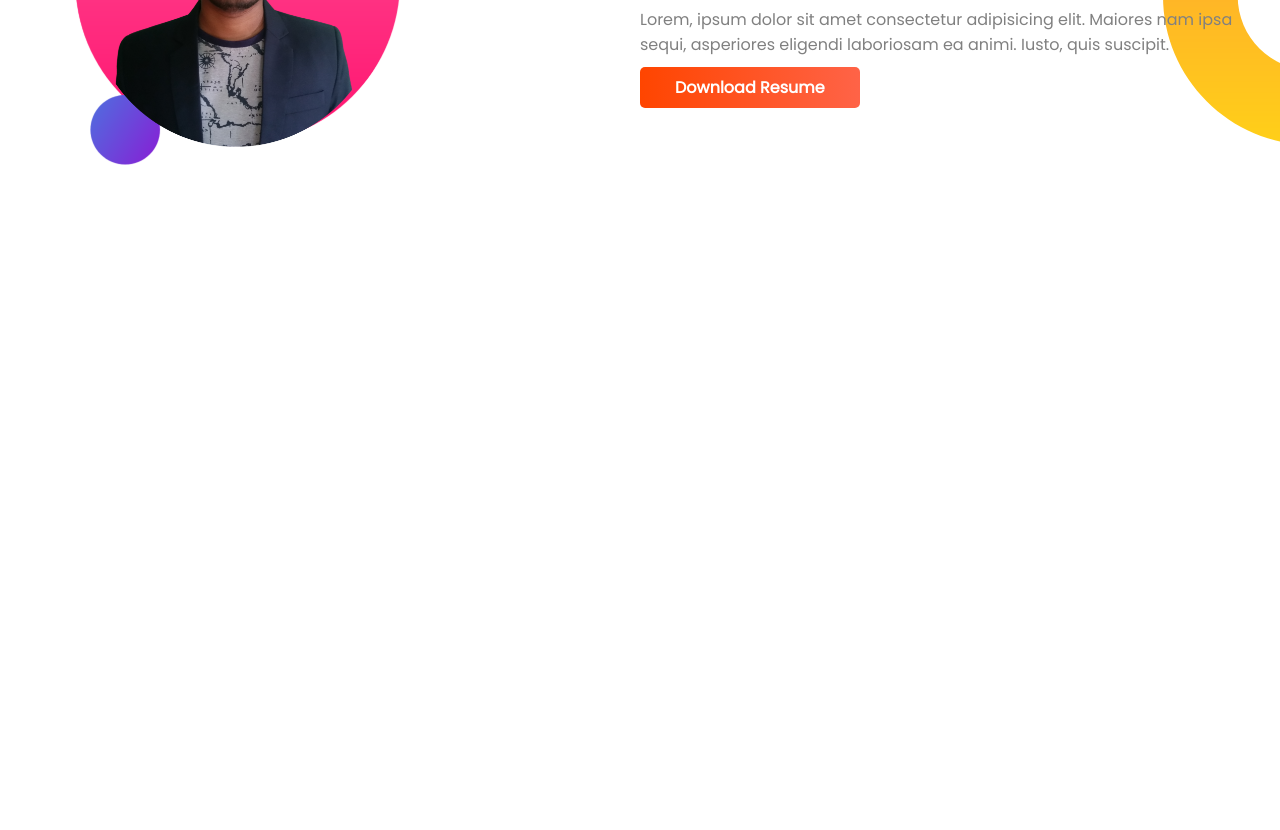
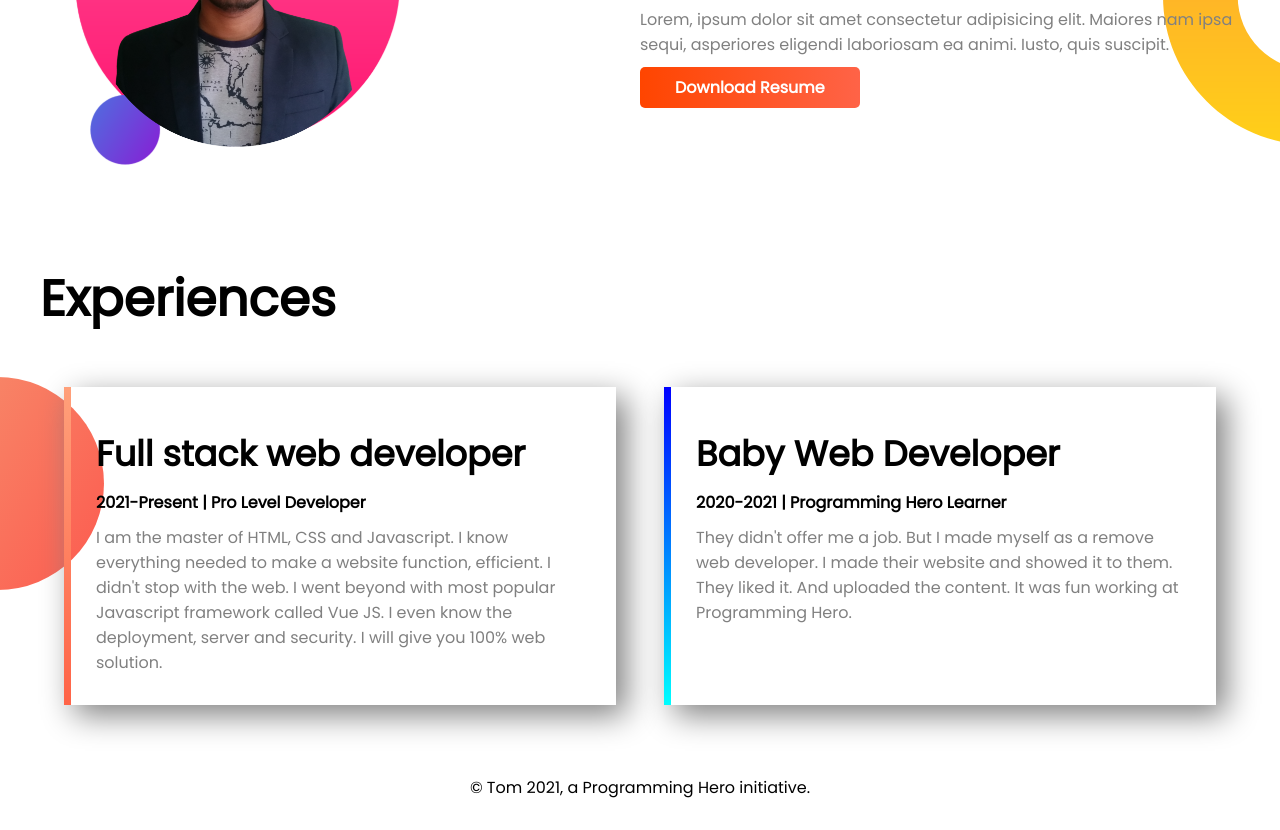
Before and after one commit to rostamali/first-portfolio-website, a plain HTML site: page index.html in a window 1280 px wide. Shown: the part 795-1625 px from the top of the page. Before the commit the page ends 1017 px from the top, so only its background shows below. Drawn offline with Linux system fonts and the light colour scheme.

Commit message:
git added with the footer

```diff
--- a/index.html
+++ b/index.html
@@ -34,5 +34,23 @@
             <a href="#" class="btn">Download Resume</a>
         </div>
     </section>
+    <section class="experiences">
+        <h1>Experiences</h1>
+        <div class="experience-box-wrapper">
+            <div class="full-stack">
+                <h2>Full stack web developer</h2>
+                <h4>2021-Present | Pro Level Developer</h4>
+                <p>I am the master of HTML, CSS and Javascript. I know everything needed to make a website function, efficient. I didn't stop with the web. I went beyond with most popular Javascript framework called Vue JS. I even know the deployment, server and security. I will give you 100% web solution.</p>
+            </div>
+            <div class="baby-web">
+                <h2>Baby Web Developer</h2>
+                <h4>2020-2021 | Programming Hero Learner</h4>
+                <p>They didn't offer me a job. But I made myself as a remove web developer. I made their website and showed it to them. They liked it. And uploaded the content. It was fun working at Programming Hero.</p>
+            </div>
+        </div>
+    </section>
+    <footer>
+        <p>© Tom 2021, a Programming Hero initiative.</p>
+    </footer>
 </body>
 </html>
--- a/style.css
+++ b/style.css
@@ -34,8 +34,15 @@ body{
 h1{
     font-size: 50px;
 }
+h2{
+    font-size: 35px;
+    margin: 10px 0;
+}
 h3{
     font-size: 25px;
+    margin: 10px 0;
+}
+h4{
     margin: 10px 0;
 }
 p{
@@ -65,3 +72,39 @@ p{
 .dream-big-text-box{
     width: 50%;
 }
+
+.experience-box-wrapper{
+    display: flex;
+    justify-content: center;
+    margin-top: 50px;
+}
+.full-stack,
+.baby-web{
+    width: 46%;
+    margin: 0 2%;
+    box-shadow: 10px 10px 30px gray;
+    padding: 30px 25px;
+}
+.full-stack{
+    border-left: 7px solid;
+    border-image: linear-gradient(lightsalmon, tomato);
+    border-image-slice: 1;
+}
+.baby-web{
+    border-left: 7px solid;
+    border-image: linear-gradient(blue, cyan);
+    border-image-slice: 1;
+}
+.experiences{
+    padding: 40px 40px;
+    background-image: url(images/exp-bg.png);
+    background-repeat: no-repeat;
+    background-position: left center;
+}
+footer p{
+    text-align: center;
+    color: black;
+}
+footer{
+    padding: 30px 0;
+}
```
